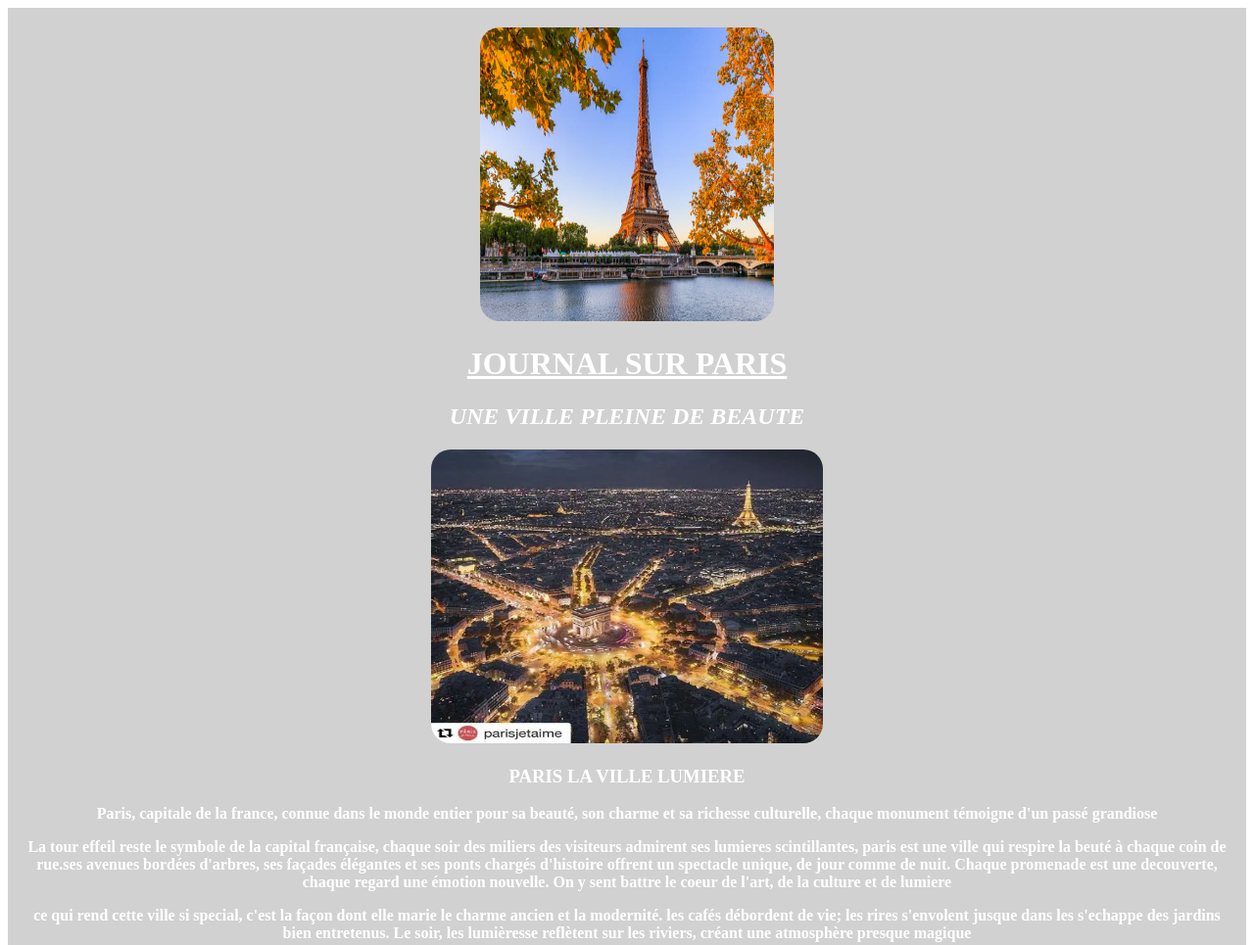
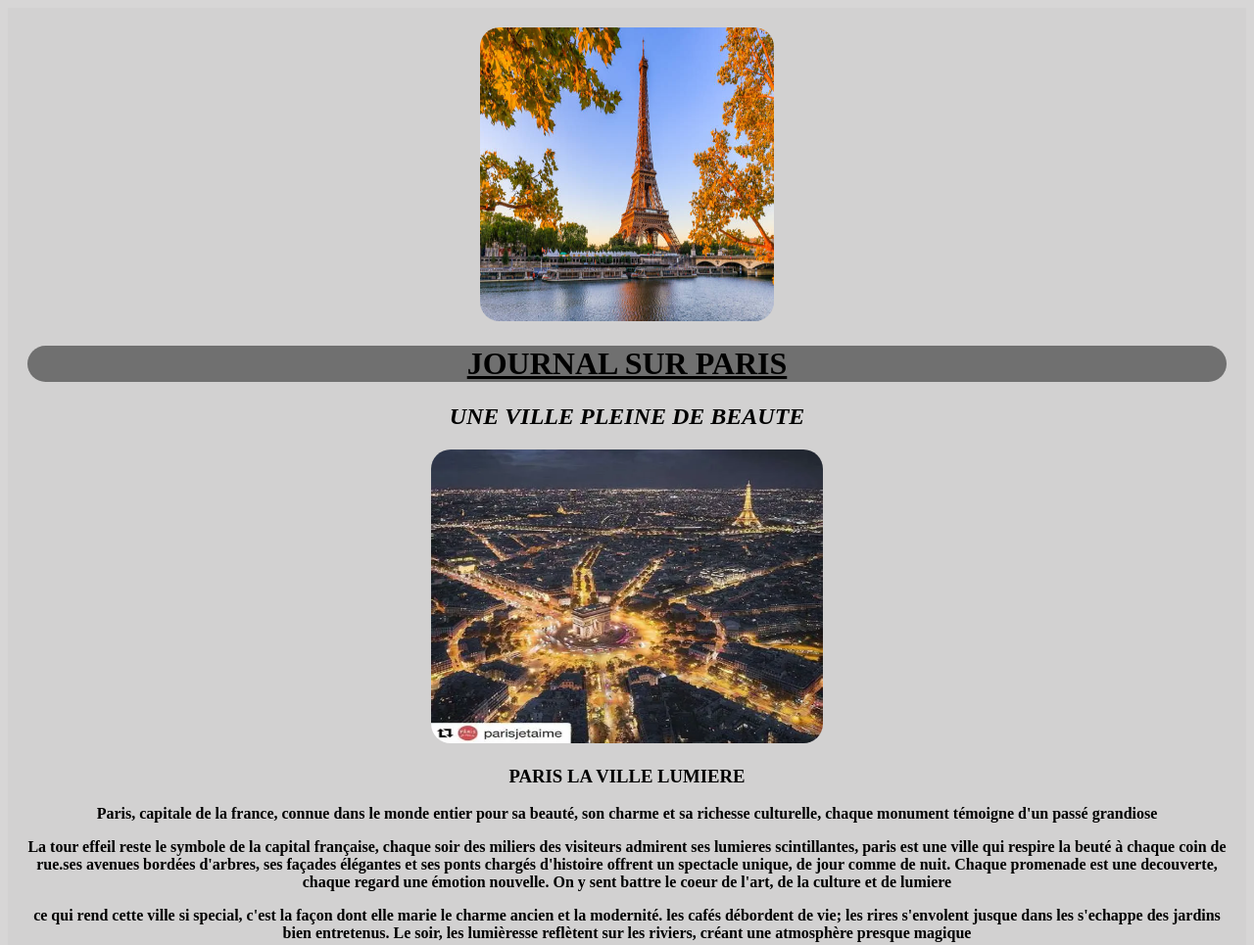
Before and after one commit to Aishabyasemera/paris-visite, a plain HTML site: page index.html in a window 1280 px wide. Shown: the top 965 px of the page at 98% size. Drawn offline with Linux system fonts and the light colour scheme.

Commit message:
Add files via upload

```diff
--- a/style.css
+++ b/style.css
@@ -1 +1,26 @@
-::cue-region
+h3 {
+text-align: center;
+
+}
+
+p {
+color: rgb(0, 0, 0);
+}
+
+h2 {
+    color: rgb(0, 0, 0);
+}
+
+h1 {
+    color: black;
+    background-color: rgb(112, 112, 112);
+    border-radius: 20px;
+}
+
+h3 {
+    color: black;
+}
+
+body {
+    background-color: rgb(215, 214, 214);
+}
```
